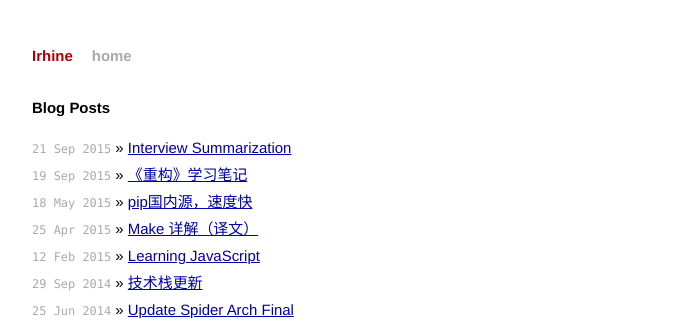
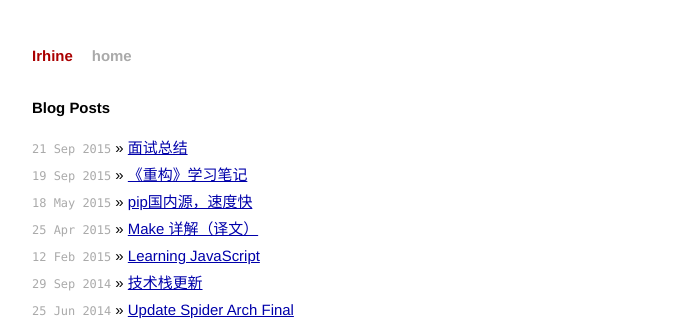
Before and after one commit to stillzhl/stillzhl.github.io, a Jekyll site: the page built from index.html, in a window 1280 px wide. Shown: the top 328 px of the page, without its empty margins (294-985 px from the left). Built offline with Jekyll 4.4.1, drawn with Linux system fonts in a browser that asks for light colours; Markdown is read by kramdown in place of the engine named in the settings.

Commit message:
add post head to interview summarization

```diff
--- a/_posts/2015-09-21-interview-summarization.md
+++ b/_posts/2015-09-21-interview-summarization.md
@@ -1,3 +1,8 @@
+---
+layout: post
+title: 面试总结
+---
+
 #面试总结
 这次找工作通过[100offer](http://www.100offer.com/i/Fbmo5sDR)来拍卖自己，共收到15个面试邀请，拒绝了4家公司的邀请，接受面邀的11家公司里边9家公司的hr联系了我，确认了面试时间和地点。[100offer](http://www.100offer.com/i/Fbmo5sDR)的效率确实非常高，而且会有专门的招聘体验师来指导一些面试的技巧和介绍一些目标公司的情况，这里给他们点个赞。
 
```
